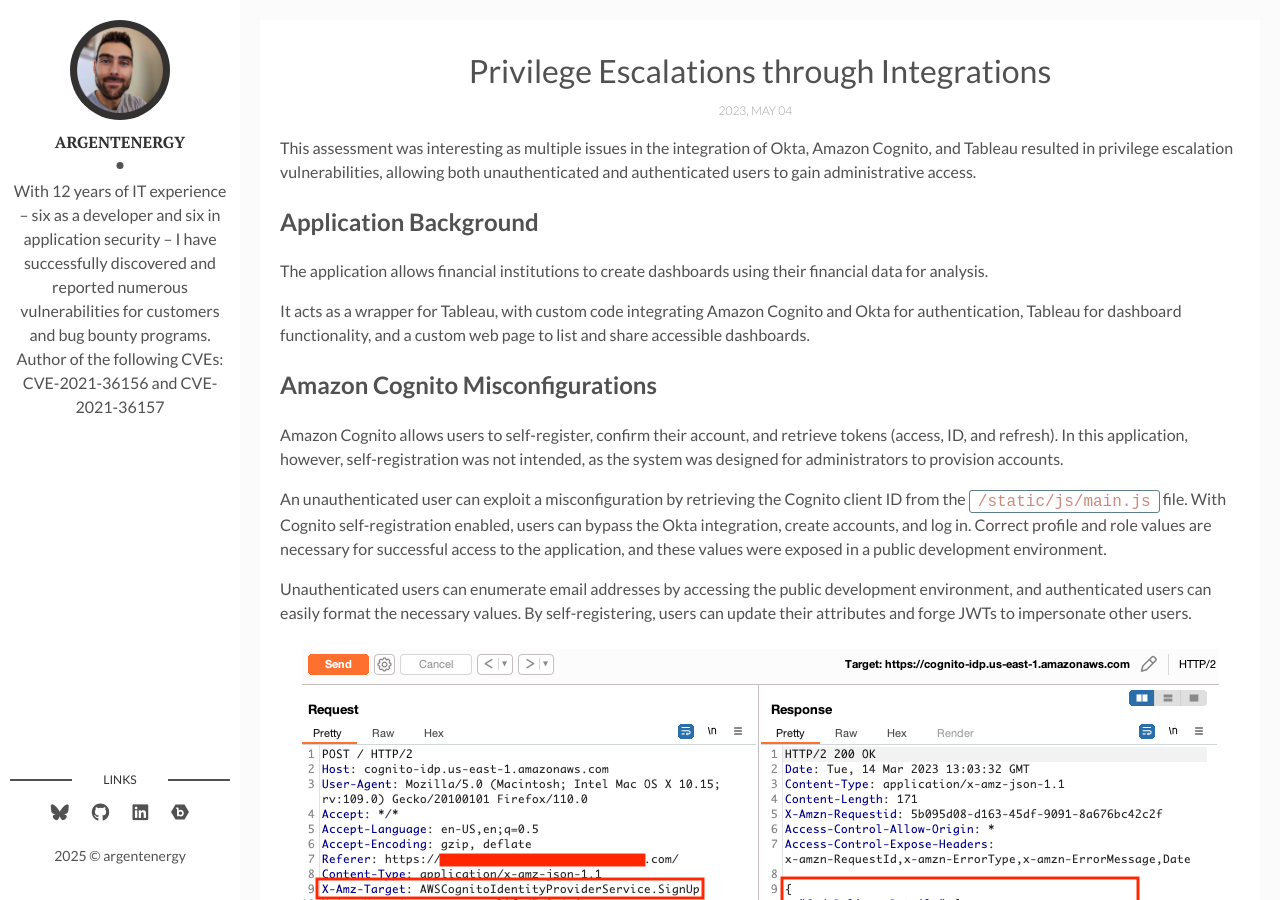
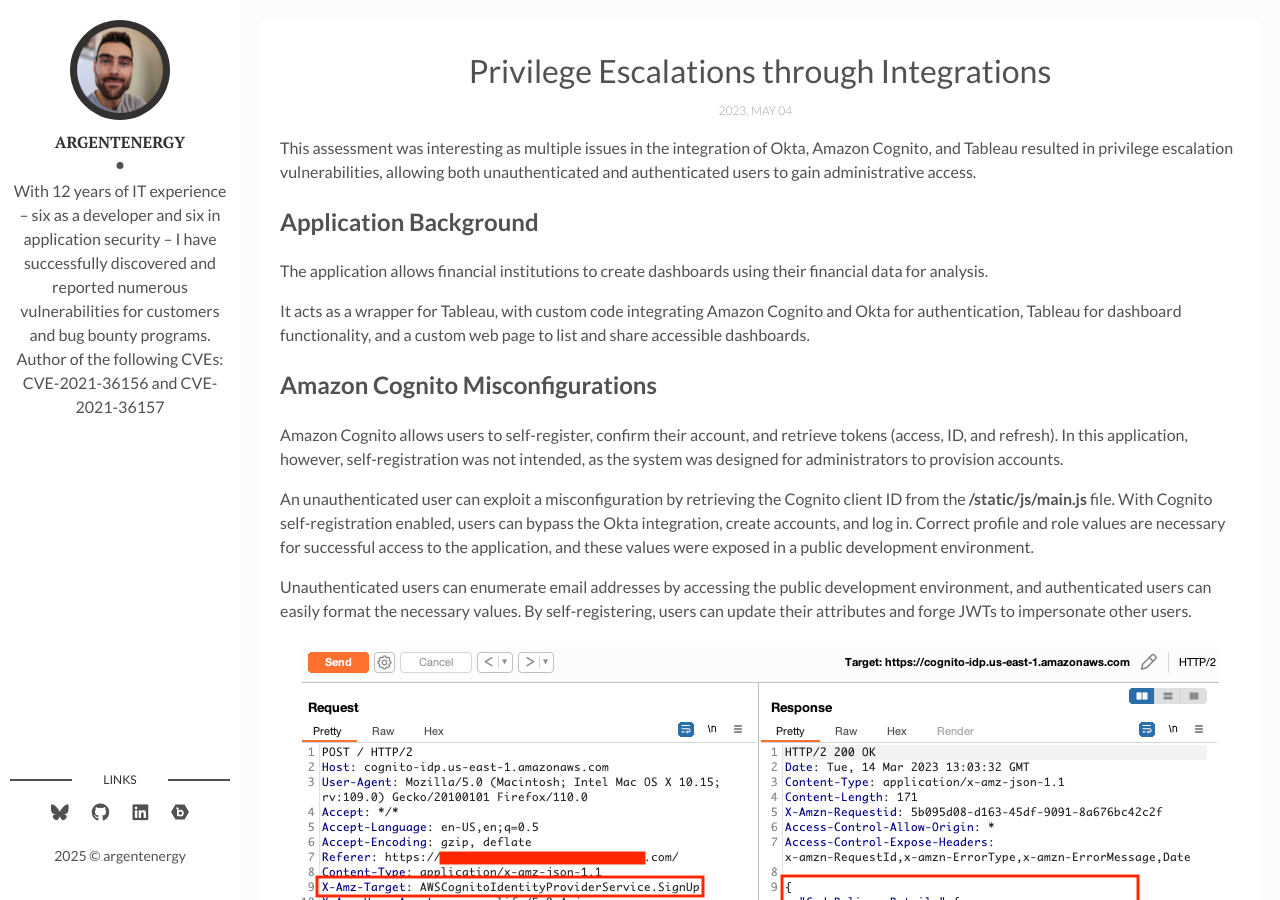
Before and after one commit to ArgentEnergy/argentenergy.github.io, a Jekyll site: the page built from _posts/2023-05-04-privilege-escalations-integrations.md, in a window 1280 px wide and 900 px high. Built offline with Jekyll 4.4.1, drawn with Linux system fonts in a browser that asks for light colours.

````diff
--- a/_posts/2023-05-04-privilege-escalations-integrations.md
+++ b/_posts/2023-05-04-privilege-escalations-integrations.md
@@ -14,7 +14,7 @@ It acts as a wrapper for Tableau, with custom code integrating Amazon Cognito an
 ## Amazon Cognito Misconfigurations
 Amazon Cognito allows users to self-register, confirm their account, and retrieve tokens (access, ID, and refresh). In this application, however, self-registration was not intended, as the system was designed for administrators to provision accounts.
 
-An unauthenticated user can exploit a misconfiguration by retrieving the Cognito client ID from the ```/static/js/main.js``` file. With Cognito self-registration enabled, users can bypass the Okta integration, create accounts, and log in. Correct profile and role values are necessary for successful access to the application, and these values were exposed in a public development environment.
+An unauthenticated user can exploit a misconfiguration by retrieving the Cognito client ID from the **/static/js/main.js** file. With Cognito self-registration enabled, users can bypass the Okta integration, create accounts, and log in. Correct profile and role values are necessary for successful access to the application, and these values were exposed in a public development environment.
 
 Unauthenticated users can enumerate email addresses by accessing the public development environment, and authenticated users can easily format the necessary values. By self-registering, users can update their attributes and forge JWTs to impersonate other users.
 
@@ -74,7 +74,7 @@ Unauthenticated users can self-register with Cognito and then use another user's
 </figure>
 
 ## Privilege Escalation to Server Admin in Tableau Development Environment
-The ```/static/js/main.js``` file exposed Cognito client IDs and Tableau URLs for all environments (dev, QA, UAT, and production). The dev environment did not require a JWT to retrieve a Tableau ticket. An unauthenticated user could use the default Tableau admin username to obtain the ticket and gain Tableau server admin privileges. Additionally, the dev environment was publicly accessible.
+The **/static/js/main.js** file exposed Cognito client IDs and Tableau URLs for all environments (dev, QA, UAT, and production). The dev environment did not require a JWT to retrieve a Tableau ticket. An unauthenticated user could use the default Tableau admin username to obtain the ticket and gain Tableau server admin privileges. Additionally, the dev environment was publicly accessible.
 
 As noted earlier, an attacker could retrieve profile and role values to escalate privileges in other environments.
 
````
